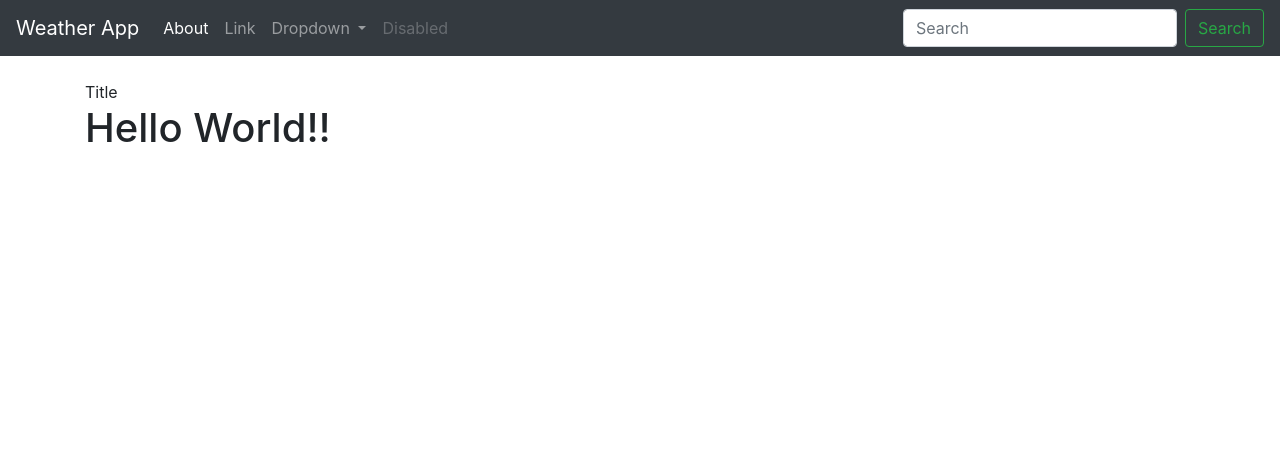
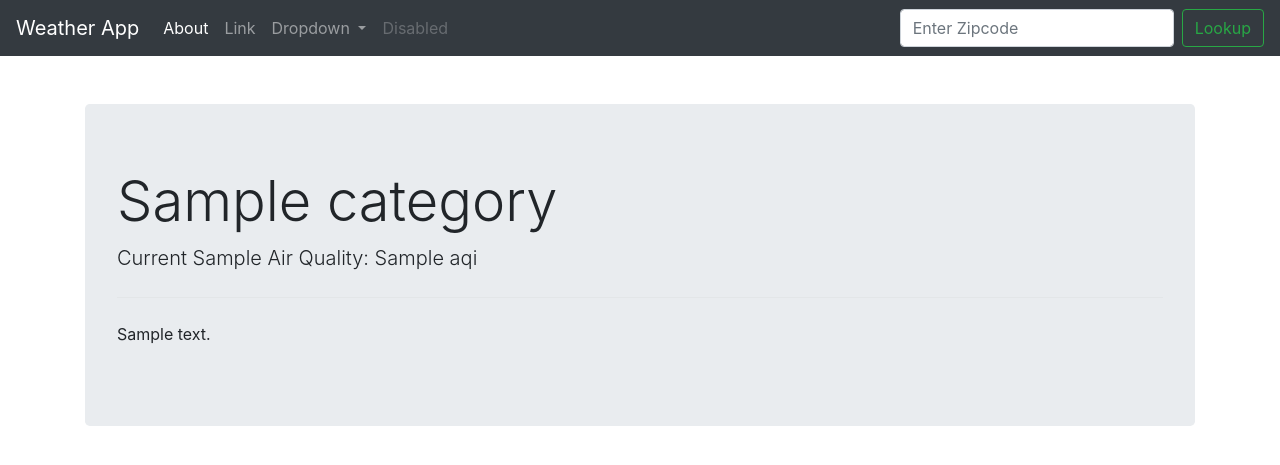
Before and after one commit to alper-turgal/djangoweather, a Django app: template lookup/templates/lookup/home.html in a window 1280 px wide. Shown: the top 465 px of the page. Run offline with Django 4.2, Linux system fonts and the light colour scheme; the template is opened without the code that fills it: most values are stand-ins (such as "Sample title", 1, 10 or a date in 2020); some libraries are stand-ins or nearby versions.

Commit message:
finished

```diff
--- a/lookup/templates/lookup/base.html
+++ b/lookup/templates/lookup/base.html
@@ -19,6 +19,31 @@
           integrity="sha384-ggOyR0iXCbMQv3Xipma34MD+dH/1fQ784/j6cY/iJTQUOhcWr7x9JvoRxT2MZw1T" crossorigin="anonymous">
 
     <title>Hello, world!</title>
+    <style>
+        .good {
+            background-color: #0C0;
+        }
+
+        .moderate {
+            background-color: #FFFF00;
+        }
+
+        .usg {
+            background-color: #FF9900;
+        }
+
+        .unhealthy {
+            background-color: #FF0000;
+        }
+
+        .veryunhealty {
+            background-color: #990066;
+        }
+
+        .hazardous {
+            background-color: #660000;
+        }
+    </style>
 </head>
 <body>
 <nav class="navbar navbar-expand-lg navbar-dark bg-dark">
@@ -52,9 +77,12 @@
                 <a class="nav-link disabled" href="#">Disabled</a>
             </li>
         </ul>
-        <form class="form-inline my-2 my-lg-0">
-            <input class="form-control mr-sm-2" type="search" placeholder="Search" aria-label="Search">
-            <button class="btn btn-outline-success my-2 my-sm-0" type="submit">Search</button>
+        <form action="{% url "home" %}" class="form-inline my-2 my-lg-0
+        " method="POST">
+            {% csrf_token %}
+            <input class="form-control mr-sm-2" type="search" placeholder="Enter Zipcode" aria-label="Search"
+                   name="zipcode">
+            <button class="btn btn-outline-success my-2 my-sm-0" type="submit">Lookup</button>
         </form>
     </div>
 </nav>
--- a/lookup/templates/lookup/home.html
+++ b/lookup/templates/lookup/home.html
@@ -1,7 +1,49 @@
-{%  extends 'lookup/base.html' %}
-{% block title %} Title {% endblock title %}
+{% extends 'lookup/base.html' %}
+{% block title %}  {% endblock title %}
 {% block content %}
 
-    <h1>Hello World!!</h1>
+
+
+
+    <br/>
+    <!--
+    {% if zipcode %}
+        {{ zipcode }}
+    {% endif %}
+     -->
+    {% if api %}
+        {% if api == "Error.." %}
+            There was an error, please try again..
+        {% else %}
+
+            <div class="jumbotron {{ category_color }}">
+
+                <h1 class="display-4">{{ api.0.Category.Name }}</h1>
+                <p class="lead">Current {{ api.0.ReportingArea }} Air Quality: {{ api.0.AQI }}</p>
+                <hr class="my-4">
+                <p>{{ category_description }}</p>
+                <!--
+                {% if api.0.Category.Name == "Good" %}
+                    <p>Air quality is satisfactory, and air pollution poses little or no risk.</p>
+                {% elif api.0.Category.Name == "Moderate" %}
+                    <p>Air quality is acceptable. However, there may be a risk for some people, particularly those who
+                        are unusually sensitive to air pollution.</p>
+                {% elif api.0.Category.Name == "Unhealthy for Sensitive Groups" %}
+                    <p>Members of sensitive groups may experience health effects. The general public is less likely to
+                        be affected.</p>
+                {% elif api.0.Category.Name == "Unhealthy" %}
+                    <p>Some members of the general public may experience health effects; members of sensitive groups may
+                        experience more serious health effects.</p>
+                {% elif api.0.Category.Name == "Very Unhealthy" %}
+                    <p>Health alert: The risk of health effects is increased for everyone.</p>
+                {% elif api.0.Category.Name == "Hazardous" %}
+                    <p>Health warning of emergency conditions: everyone is more likely to be affected.</p>
+                {% endif %}
+                -->
+            </div>
+        {% endif %}
+    {% endif %}
+
+
 
 {% endblock content %}
```
Also changed, not shown: lookup/views.py (+44 -2 lines).
